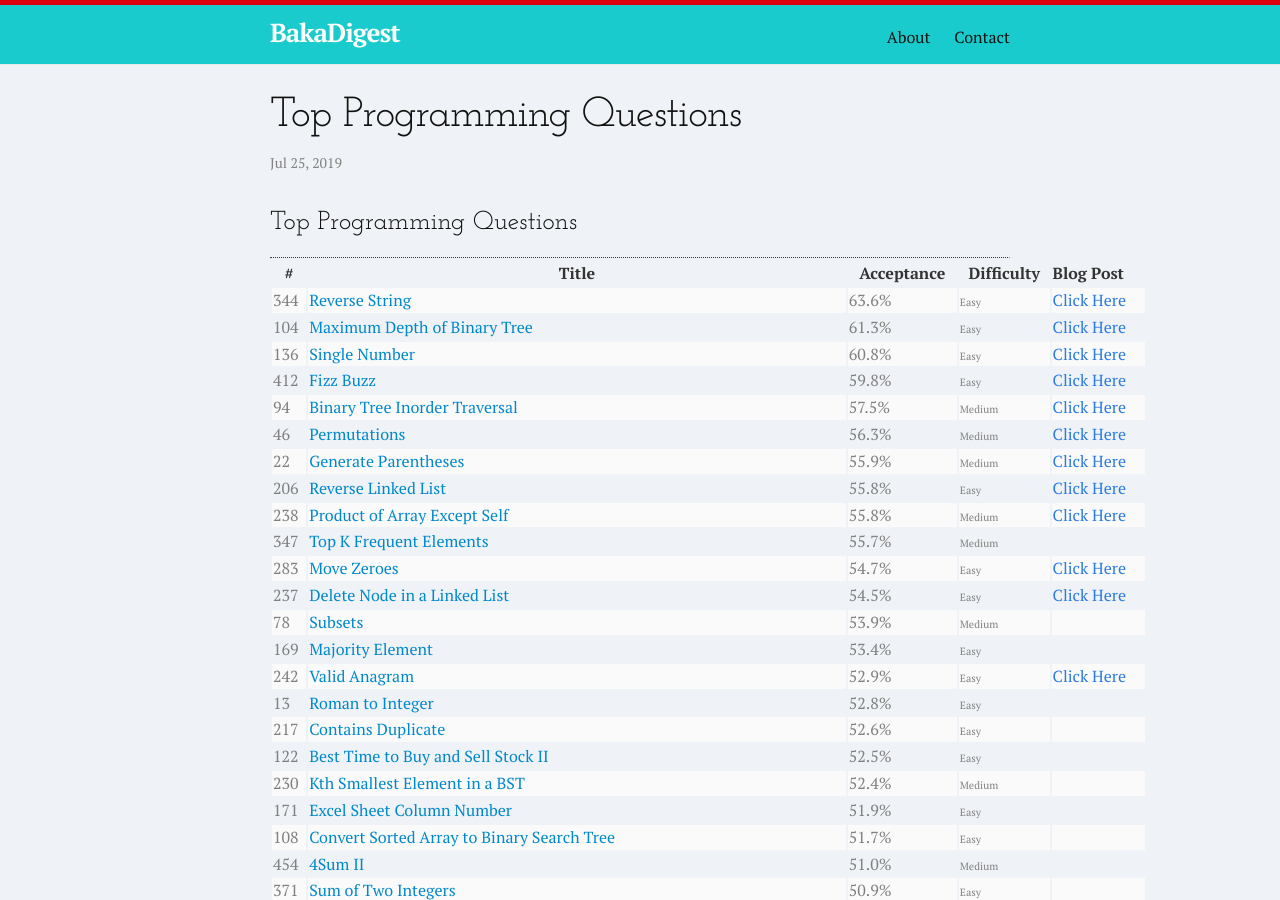
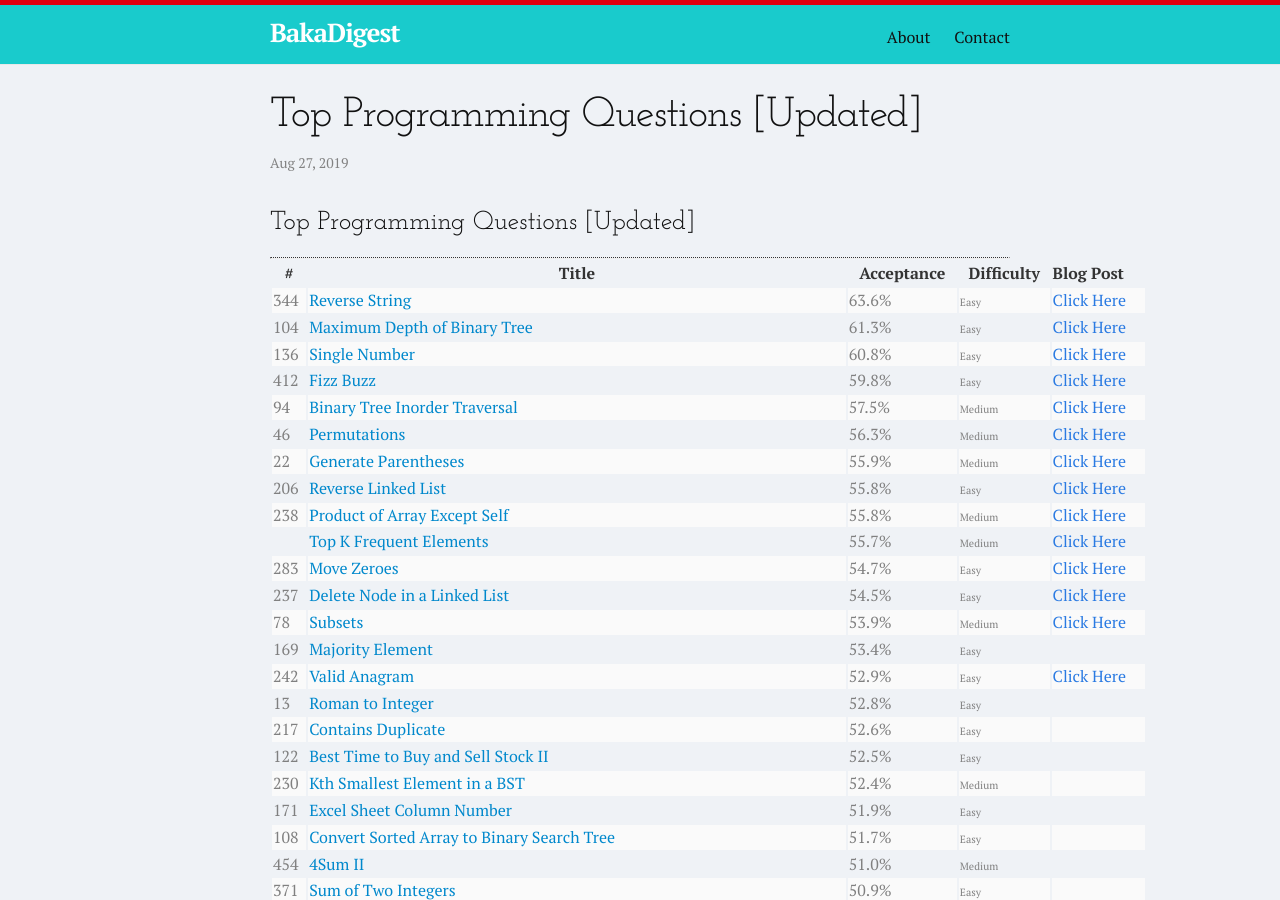
Before and after one commit to debakarr/BakaDigest, a Jekyll site: the page built from _posts/2019-25-07-top-interview-questions.md, in a window 1280 px wide and 900 px high. Built offline with Jekyll 4.4.1, drawn with Linux system fonts in a browser that asks for light colours; comment, search, counter and statistics services are not loaded.

Commit message:
Updated Top question List

```diff
--- a/_posts/2019-25-07-top-interview-questions.md
+++ b/_posts/2019-25-07-top-interview-questions.md
@@ -1,11 +1,11 @@
 ---
 layout: post
-title:  "Top Programming Questions"
-date:   2019-07-25
+title:  "Top Programming Questions [Updated]"
+date:   2019-08-27
 comments: true
 ---
 
-### Top Programming Questions
+### Top Programming Questions [Updated]
 
 <hr class="line dotted question-list-hr" style="margin: 10px 0px 0px; border-top-style: dotted; border-radius: 0px; padding: 0px; color: rgb(51, 51, 51);">
 <div class="table-responsive question-list-table" style="border: 0px; color: rgb(51, 51, 51);">
@@ -75,10 +75,10 @@ comments: true
         <td label="[object Object]" style="line-height: 1.42857; border-top: 0px;" value="[object Object]"><span class="label label-warning round" style="font-size: 10.5px; border-radius: 1020px;">Medium</span></td><td label="[object Object]" style="line-height: 1.42857; border-top: 0px;" value="[object Object]"><a href="https://dibakarroy1997.github.io/BakaDigest/2019/07/24/product-of-array-except-self.html" target="_blank">Click Here</a></td>
       </tr>
       <tr style="transition: all 0.1s ease 0s;">
-        <td label="[object Object]" style="line-height: 1.42857; border-top: 0px;">347</td>
+        <td label="[object Object]" style="line-height: 1.42857; border-top: 0px;"></td>
         <td label="[object Object]" style="line-height: 1.42857; border-top: 0px;" value="Top K Frequent Elements"><a href="https://leetcode.com/problems/top-k-frequent-elements" style="color: rgb(0, 136, 204);">Top K Frequent Elements</a> &nbsp;&nbsp;&nbsp;</td>
         <td label="[object Object]" style="line-height: 1.42857; border-top: 0px;" value="55.73578967645418">55.7%</td>
-        <td label="[object Object]" style="line-height: 1.42857; border-top: 0px;" value="[object Object]"><span class="label label-warning round" style="font-size: 10.5px; border-radius: 1020px;">Medium</span></td><td label="[object Object]" style="line-height: 1.42857; border-top: 0px;" value="[object Object]"><br></td>
+        <td label="[object Object]" style="line-height: 1.42857; border-top: 0px;" value="[object Object]"><span class="label label-warning round" style="font-size: 10.5px; border-radius: 1020px;">Medium</span></td><td label="[object Object]" style="line-height: 1.42857; border-top: 0px;" value="[object Object]"><a href="https://dibakarroy1997.github.io/BakaDigest/2019/08/02/top-k-frequent-elements.html" target="_blank">Click Here</a></td>
       </tr>
       <tr style="background: rgb(250, 250, 250); transition: all 0.1s ease 0s;">
         <td label="[object Object]" style="line-height: 1.42857; border-top: 0px;">283</td>
@@ -96,7 +96,7 @@ comments: true
         <td label="[object Object]" style="line-height: 1.42857; border-top: 0px;">78</td>
         <td label="[object Object]" style="line-height: 1.42857; border-top: 0px;" value="Subsets"><a href="https://leetcode.com/problems/subsets" style="color: rgb(0, 136, 204);">Subsets</a> &nbsp;&nbsp;&nbsp;</td>
         <td label="[object Object]" style="line-height: 1.42857; border-top: 0px;" value="53.92103187748533">53.9%</td>
-        <td label="[object Object]" style="line-height: 1.42857; border-top: 0px;" value="[object Object]"><span class="label label-warning round" style="font-size: 10.5px; border-radius: 1020px;">Medium</span></td><td label="[object Object]" style="line-height: 1.42857; border-top: 0px;" value="[object Object]"><br></td>
+        <td label="[object Object]" style="line-height: 1.42857; border-top: 0px;" value="[object Object]"><span class="label label-warning round" style="font-size: 10.5px; border-radius: 1020px;">Medium</span></td><td label="[object Object]" style="line-height: 1.42857; border-top: 0px;" value="[object Object]"><a href="https://dibakarroy1997.github.io/BakaDigest/2019/08/08/subsets.html" target="_blank">Click Here</a></td>
       </tr>
       <tr style="transition: all 0.1s ease 0s;">
         <td label="[object Object]" style="line-height: 1.42857; border-top: 0px;">169</td>
@@ -503,7 +503,7 @@ comments: true
       <tr style="background: rgb(250, 250, 250); transition: all 0.1s ease 0s;">
         <td label="[object Object]" style="line-height: 1.42857; border-top: 0px;">236</td>
         <td label="[object Object]" style="line-height: 1.42857; border-top: 0px;" value="Lowest Common Ancestor of a Binary Tree"><a href="https://leetcode.com/problems/lowest-common-ancestor-of-a-binary-tree" style="color: rgb(0, 136, 204);">Lowest Common Ancestor of a Binary Tree</a> &nbsp;&nbsp;&nbsp;</td>
-        <td label="[object Object]" style="line-height: 1.42857; border-top: 0px;" value="38.40573476334343">38.4%</td>
+        <td label="[object Object]" style="line-height: 1.42857; border-top: 0px;" value="38.40576334343">38.4%</td>
         <td label="[object Object]" style="line-height: 1.42857; border-top: 0px;" value="[object Object]"><span class="label label-warning round" style="font-size: 10.5px; border-radius: 1020px;">Medium</span></td><td label="[object Object]" style="line-height: 1.42857; border-top: 0px;" value="[object Object]"><br></td>
       </tr>
       <tr style="transition: all 0.1s ease 0s;">
```
